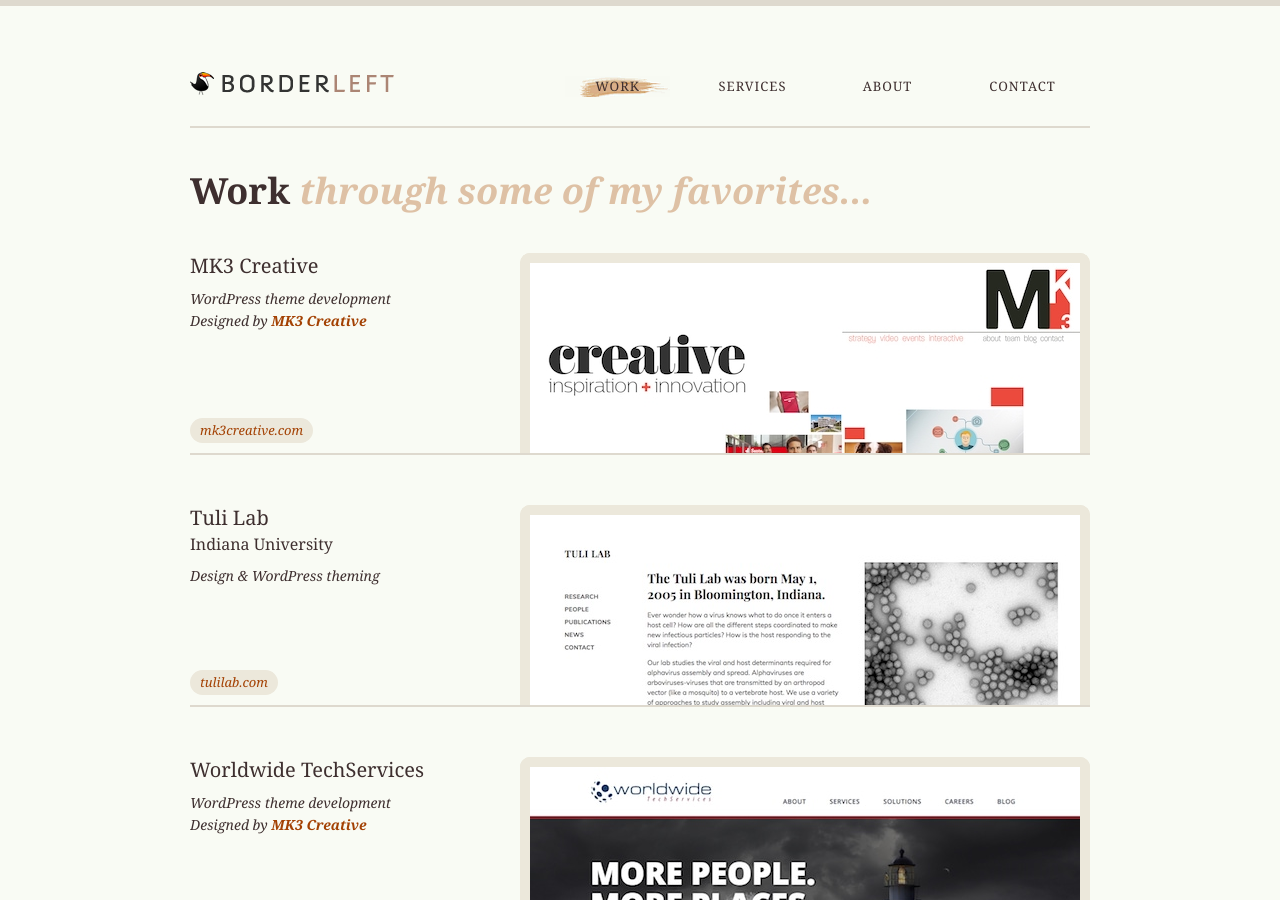
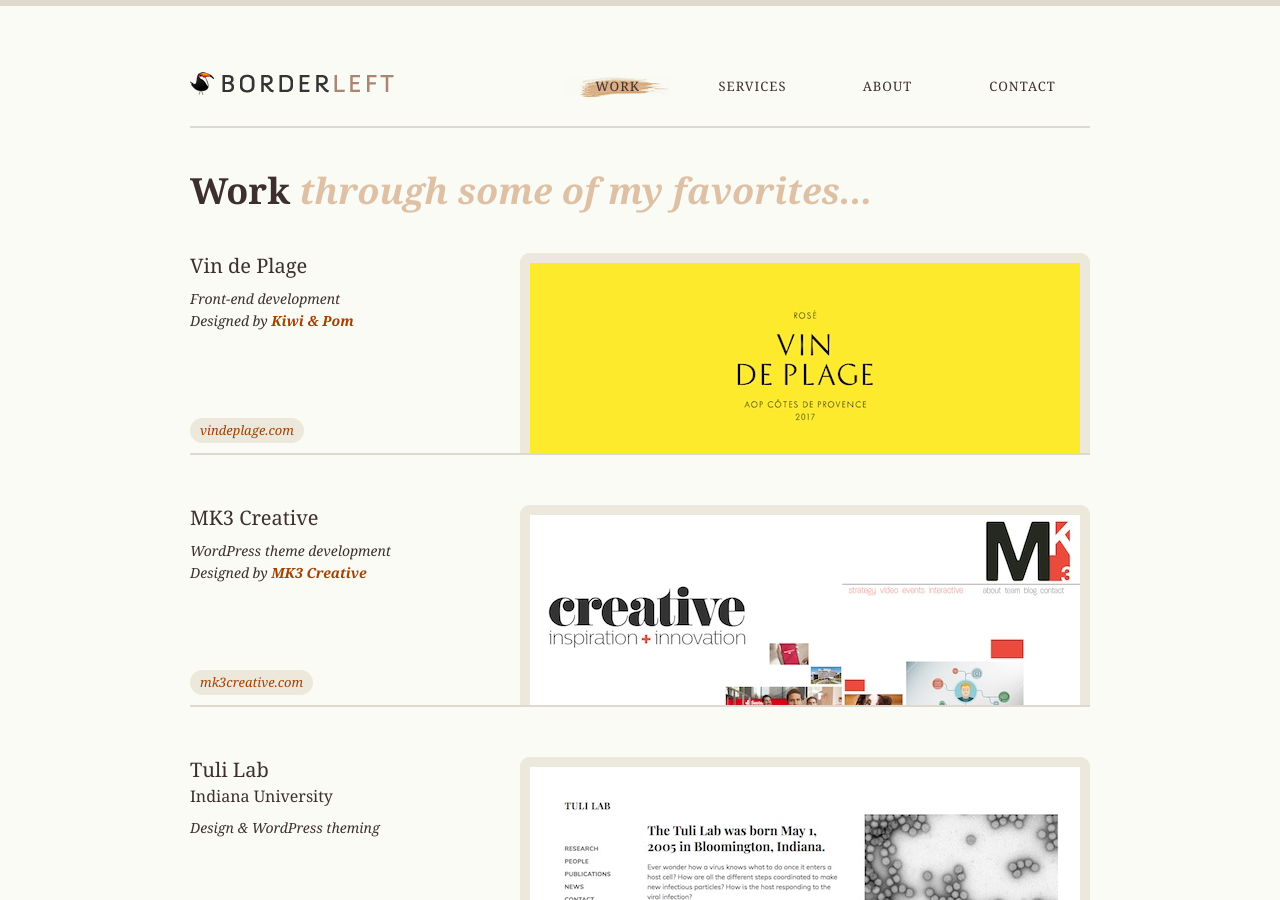
Before and after one commit to borderleft/borderleft.github.io, a Jekyll site: the page built from work/index.html, in a window 1280 px wide and 900 px high. Built offline with Jekyll 4.4.1, drawn with Linux system fonts in a browser that asks for light colours.

Commit message:
Add a project

```diff
--- a/work/index.html
+++ b/work/index.html
@@ -7,6 +7,16 @@
 <h1>Work <em>through some of my favorites...</em></h1>
 
 <ul class="projects">
+    <li>
+        <div class="image">
+            <a href="http://vindeplage.com/"><img src="/assets/img/work/vdp-1.jpg" alt=""></a>
+        </div>
+        <div class="info">
+            <h2>Vin de Plage</h2>
+            <p class="meta">Front-end development <br> Designed by <a href="http://kiwiandpom.com/">Kiwi &amp; Pom</a></p>
+            <p class="link"><a href="http://vindeplage.com/"><span>vindeplage.com</span></a></p>
+        </div>
+    </li>
     <li>
         <div class="image">
             <a href="http://mk3creative.com/"><img src="/assets/img/work/mk3-1.jpg" alt=""></a>
```
Also changed, not shown: assets/img/work/vdp-1.jpg (added).
